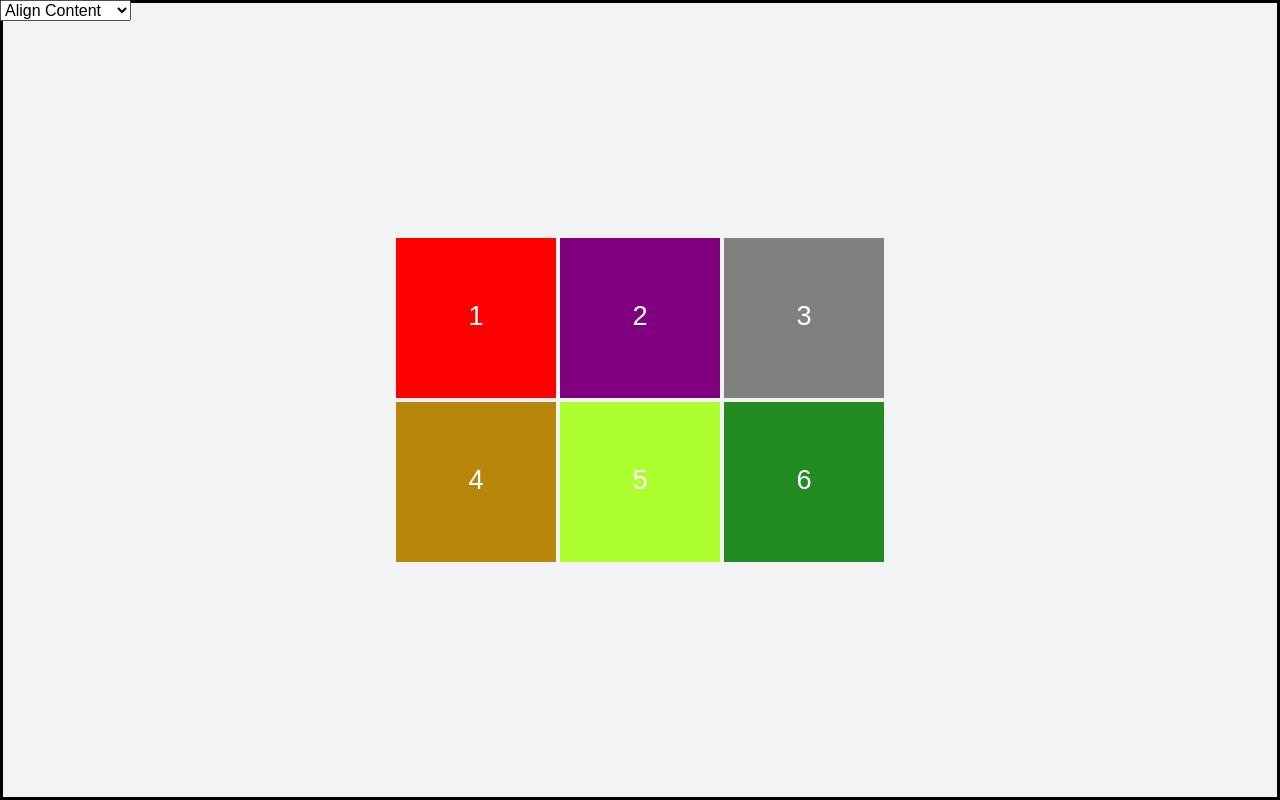
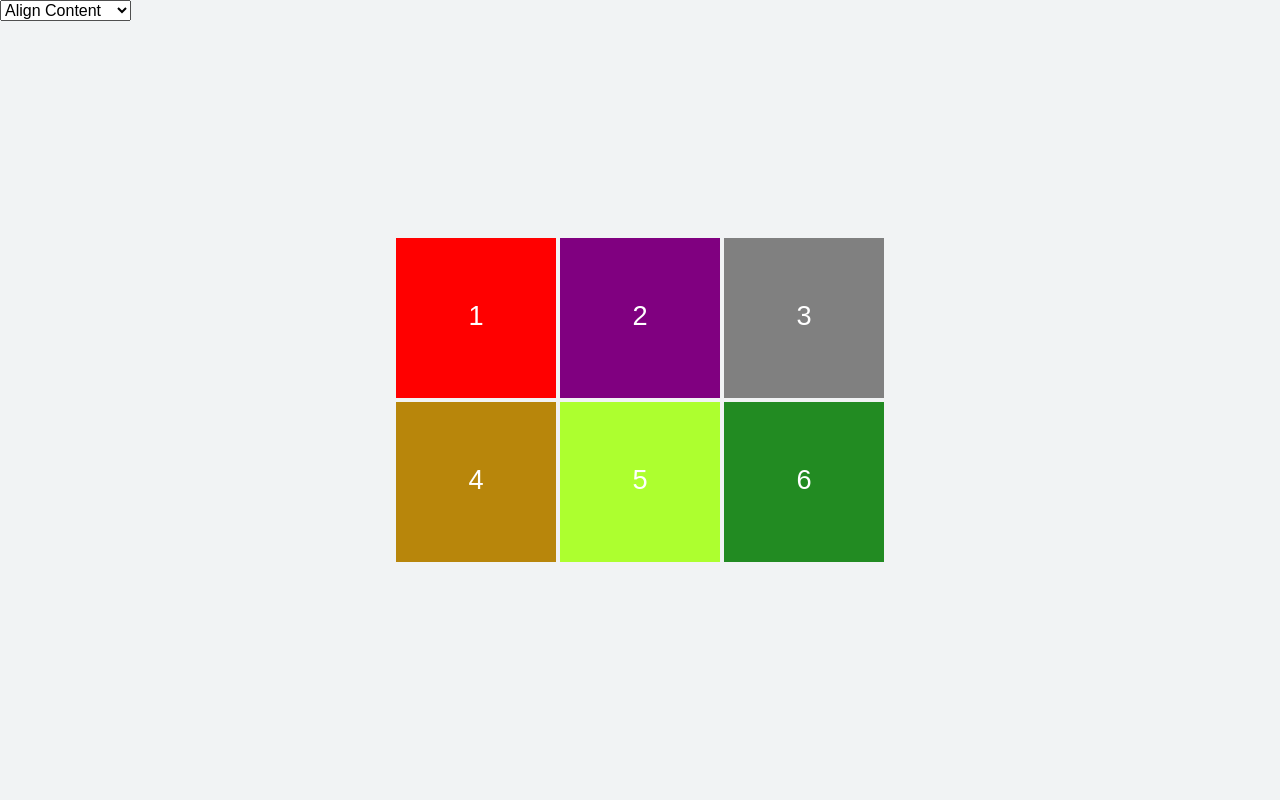
Before and after one commit to kozakl/grid-samples, a React app: page /areas#/align-content in a window 1280 px wide. Built offline with nearby package versions, Linux system fonts and the light colour scheme.

Commit message:
Remove border from align-content-sample

```diff
--- a/src/pages/align-content-sample/AlignContentSample.pcss
+++ b/src/pages/align-content-sample/AlignContentSample.pcss
@@ -7,7 +7,6 @@
   justify-content: center;
   font-size: 1.7rem;
   text-align: center;
-  border: 3px solid black;
   height: 100vh;
 
   & div::before {
```
